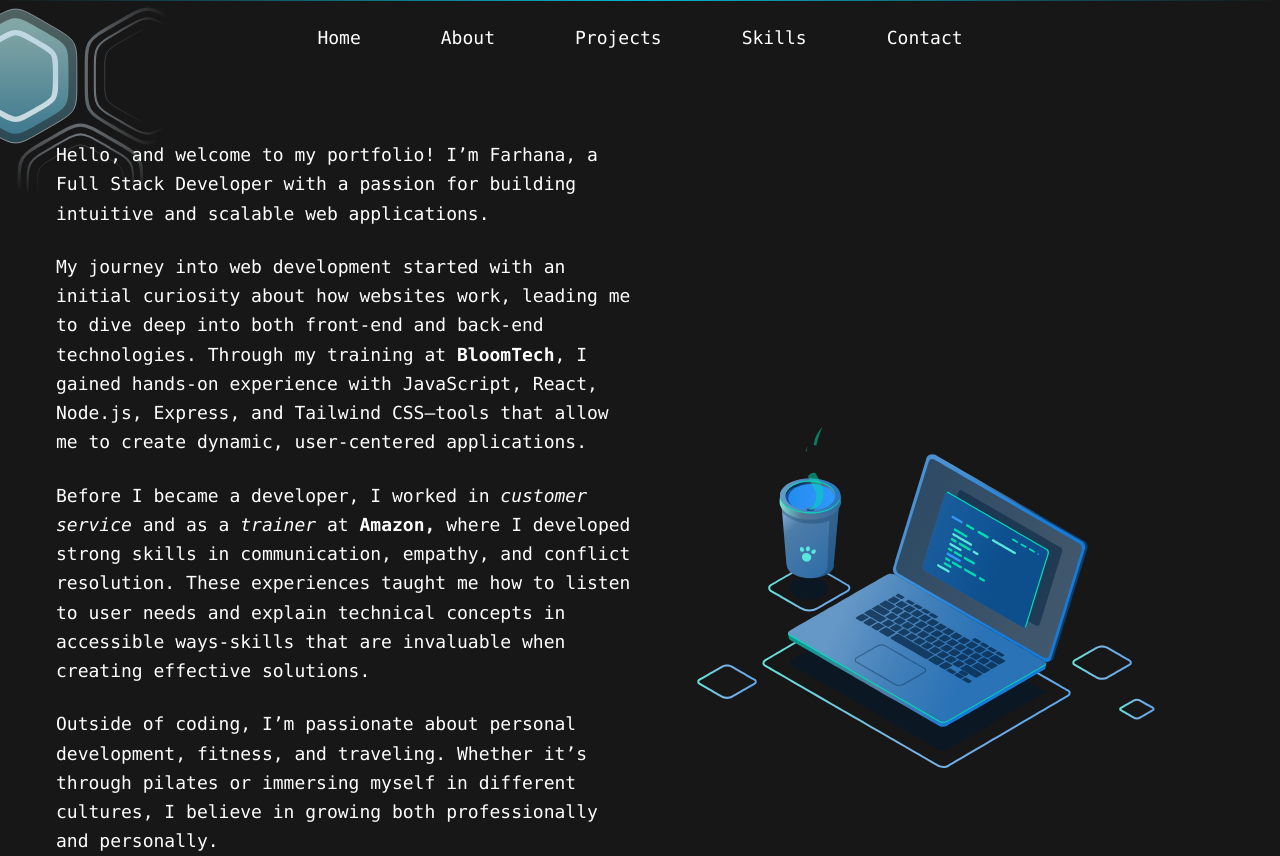
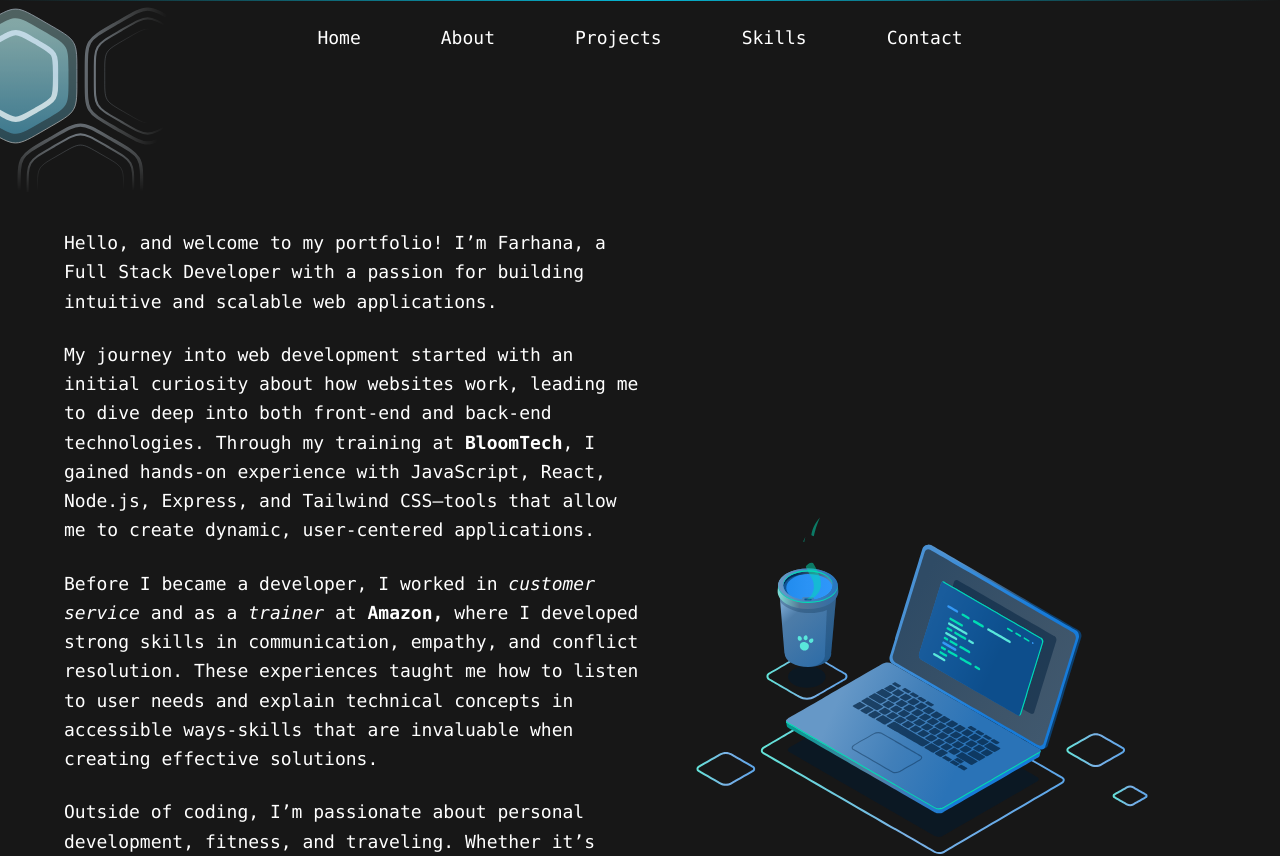
Before and after one commit to FarhanaUK/Portfolio, a React (Vite) app in the folder portfolio/: page /about in a window 1280 px wide. Shown: the top 856 px of the page. Built offline with nearby package versions, Linux system fonts and the light colour scheme.

Commit message:
overflow scroll added

```diff
--- a/portfolio/src/components/TopThree.jsx
+++ b/portfolio/src/components/TopThree.jsx
@@ -1,3 +1,6 @@
+
+
+
 function TopThree({showHeader = true}) {
   const projects = [
     {
@@ -45,6 +48,7 @@ function TopThree({showHeader = true}) {
                 src={project.image}
                 alt={project.title}
                 className="absolute inset-0 w-full h-full object-cover"
+
               />
             </div>
             <div className="flex flex-col justify-between p-4 mx-4 mb-4 h-full">
--- a/portfolio/src/index.css
+++ b/portfolio/src/index.css
@@ -37,3 +37,7 @@
     border-width: 2px;
     animation: pulseColorChange 3s infinite ease-in-out, pulse 1s ease-in-out 1;
 }
+
+html {
+    overflow: scroll;
+}
--- a/portfolio/src/pages/About.jsx
+++ b/portfolio/src/pages/About.jsx
@@ -4,7 +4,7 @@ import Lottie from "lottie-react"
 function About() {
     return (
       <div
-      className="flex flex-col md:flex-row bg-about-bg bg-cover bg-center text-white p-10 mx-4 mt-8 rounded-lg" >
+      className="flex flex-col md:flex-row bg-about-bg bg-cover bg-center text-white p-12 mx-4 mt-28 rounded-lg" >
         <section className='md:w-1/2 space-y-6'>
 
 
--- a/portfolio/src/pages/Projects.jsx
+++ b/portfolio/src/pages/Projects.jsx
@@ -1,7 +1,12 @@
 
 import TopThree from "../components/TopThree";
 
+
+
 function Projects () {
+
+
+
   return (
     <>
     <TopThree showHeader={false}/>
--- a/portfolio/src/pages/Skills.jsx
+++ b/portfolio/src/pages/Skills.jsx
@@ -78,11 +78,11 @@ function Skills() {
       <div>
         <SearchSkills value={search} setValue={setSearch} handleSearch={handleSearch} onClick={onClick}/>
       </div>
-      <div className="grid grid-cols-3 sm:grid-cols-4 md:grid-cols-5 lg:grid-cols-9 gap-12 mt-8">
+      <div className="grid grid-cols-3 sm:grid-cols-4 md:grid-cols-5 lg:grid-cols-9 auto-cols-min gap-12 mt-8">
         {skillsToDisplay.map((skill, index) => (
           <div
             key={index}
-            className="flex-shrink-0 relative flex flex-col items-center border-t rounded-lg border border-indigo-900 bg-slate-900 w-46 h-28 justify-center mx-4"
+            className="flex-shrink-0 relative flex flex-col items-center border-t rounded-lg border border-indigo-900 bg-slate-900 w-32 h-28 justify-center mx-4"
           >
             <div className="absolute top-0 left-0 w-full h-[1px] bg-gradient-to-r from-transparent via-cyan-500 to-transparent"></div>
             <img
```
